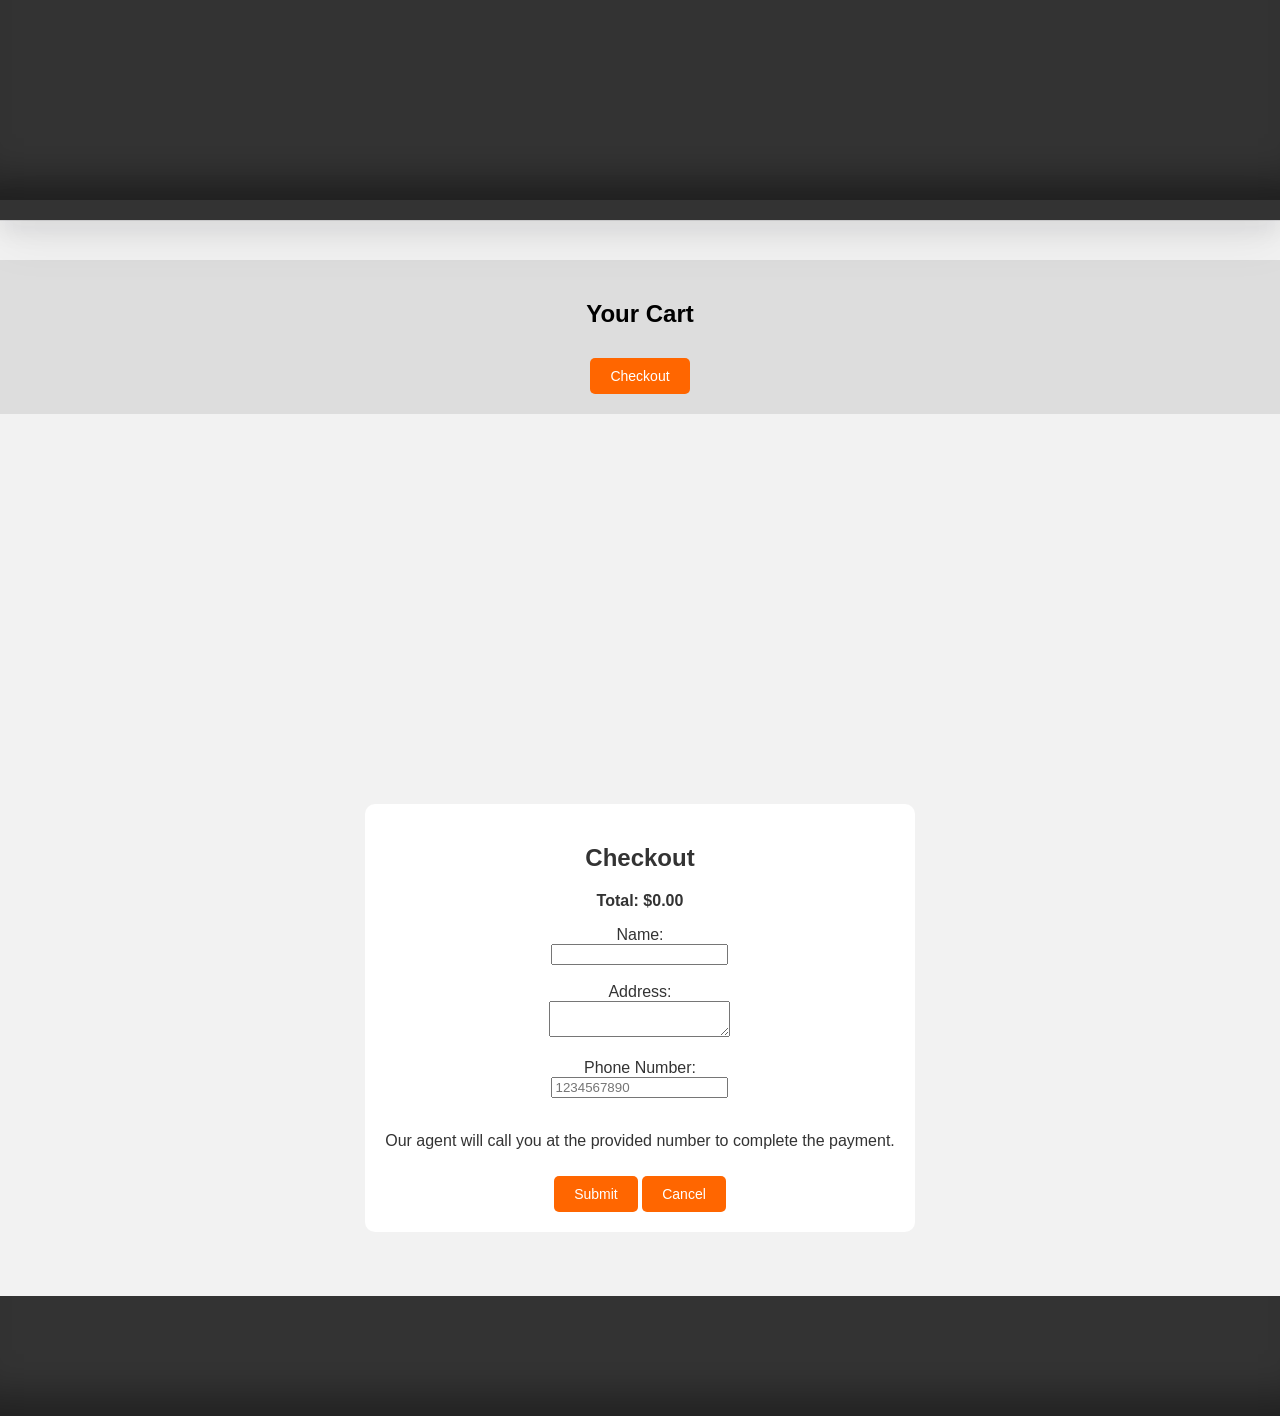
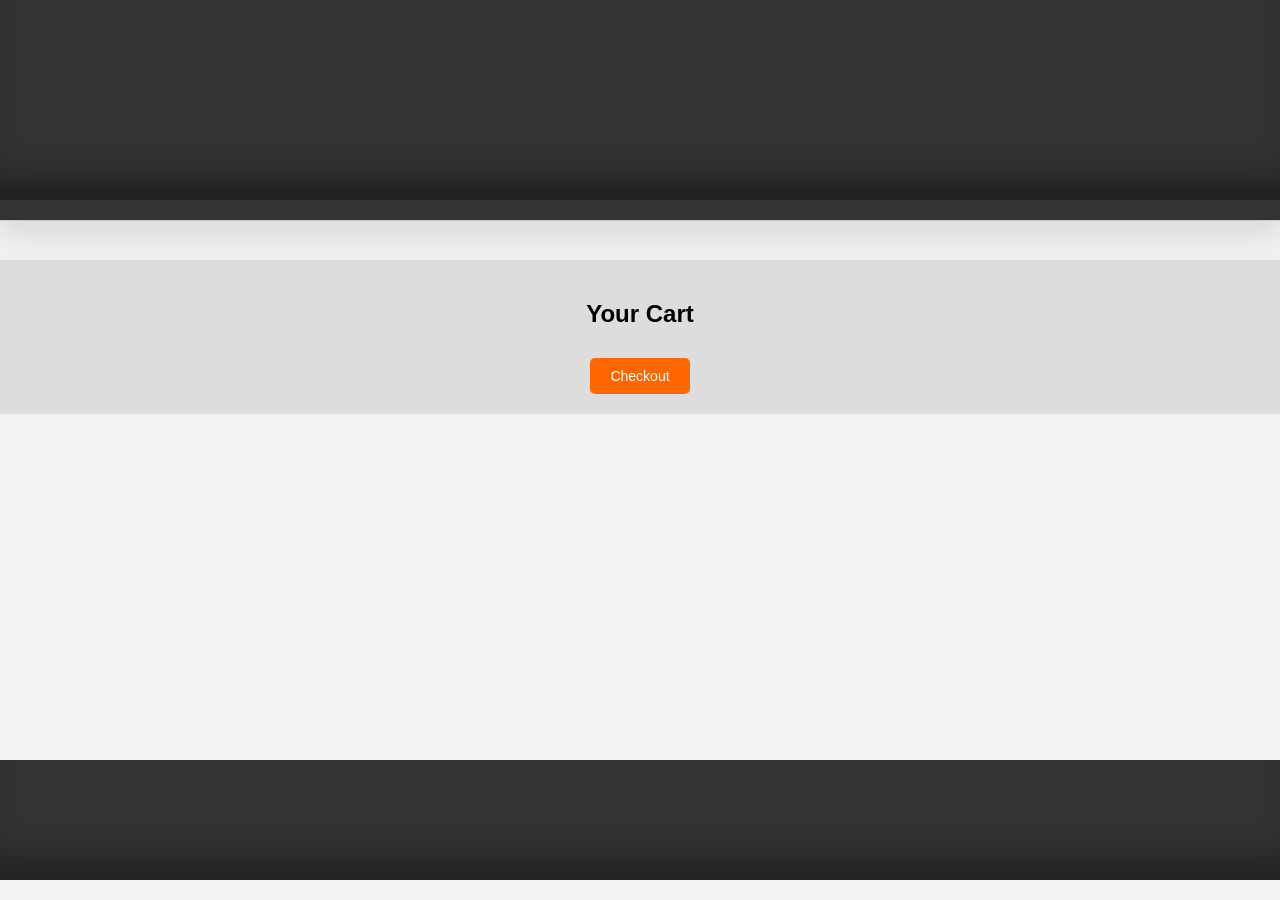

cart

--- a/websites/crypto/assets/css/styles.css
+++ b/websites/crypto/assets/css/styles.css
@@ -483,15 +483,45 @@ iframe {
     z-index: 10;
 }
 
-#part-image {
+.part-image {
     border-radius: 10px;
     padding: 20px;
     background: white;
+    display: block;
+    margin: auto;
+    width: 90%;
 }
 
 .description {
     height: 100px;
 }
+
 .table {
     overflow-x: auto;
+}
+
+.cart-item {
+    background: var(--backgroundColor);
+    max-width: 203px;
+    padding: 10px;
+    border-radius: 10px;
+}
+
+.cart-container {
+    display: flex;
+    flex-wrap: wrap;
+    text-align: center;
+    gap: 20px;
+    justify-content: center;
+}
+
+.checkout-modal {
+    display: none;
+    position: fixed;
+    top: 0;
+    left: 0;
+    width: 100%;
+    height: 100%;
+    background-color: rgba(0, 0, 0, 0.5);
+    z-index: 10;
 }
